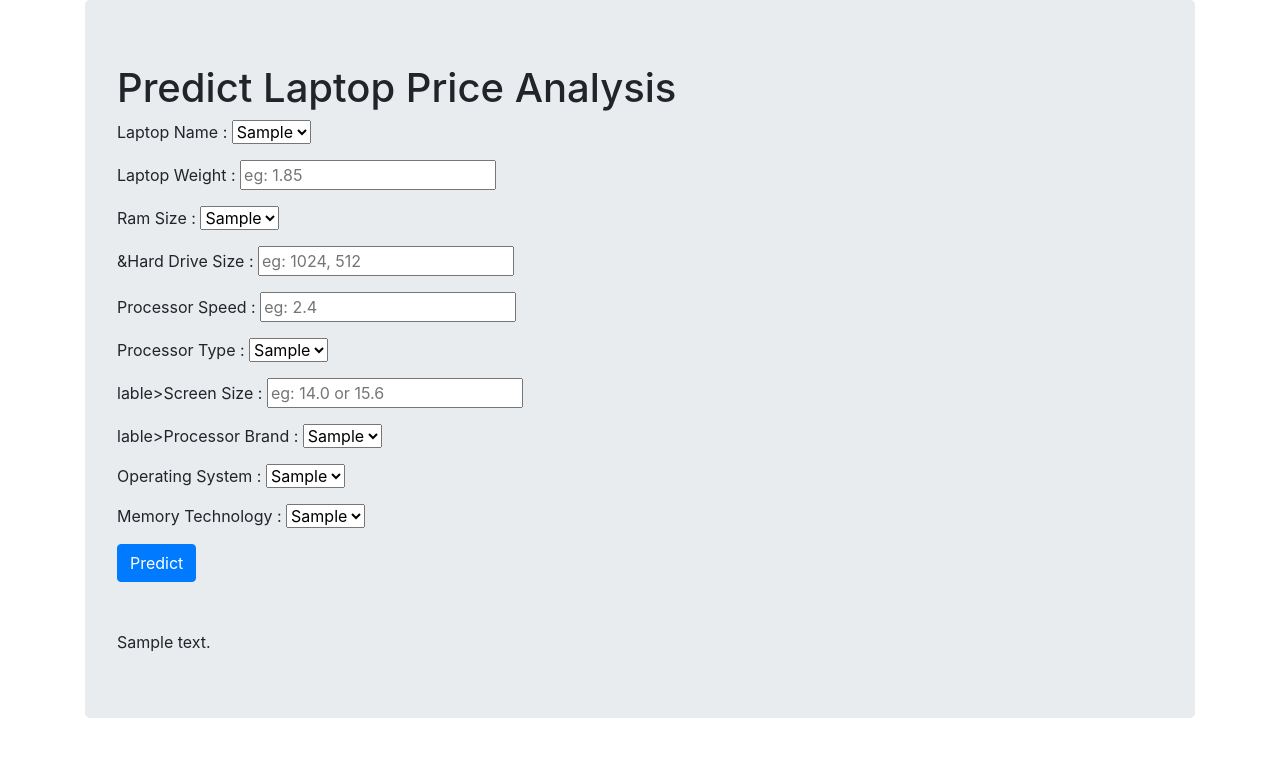
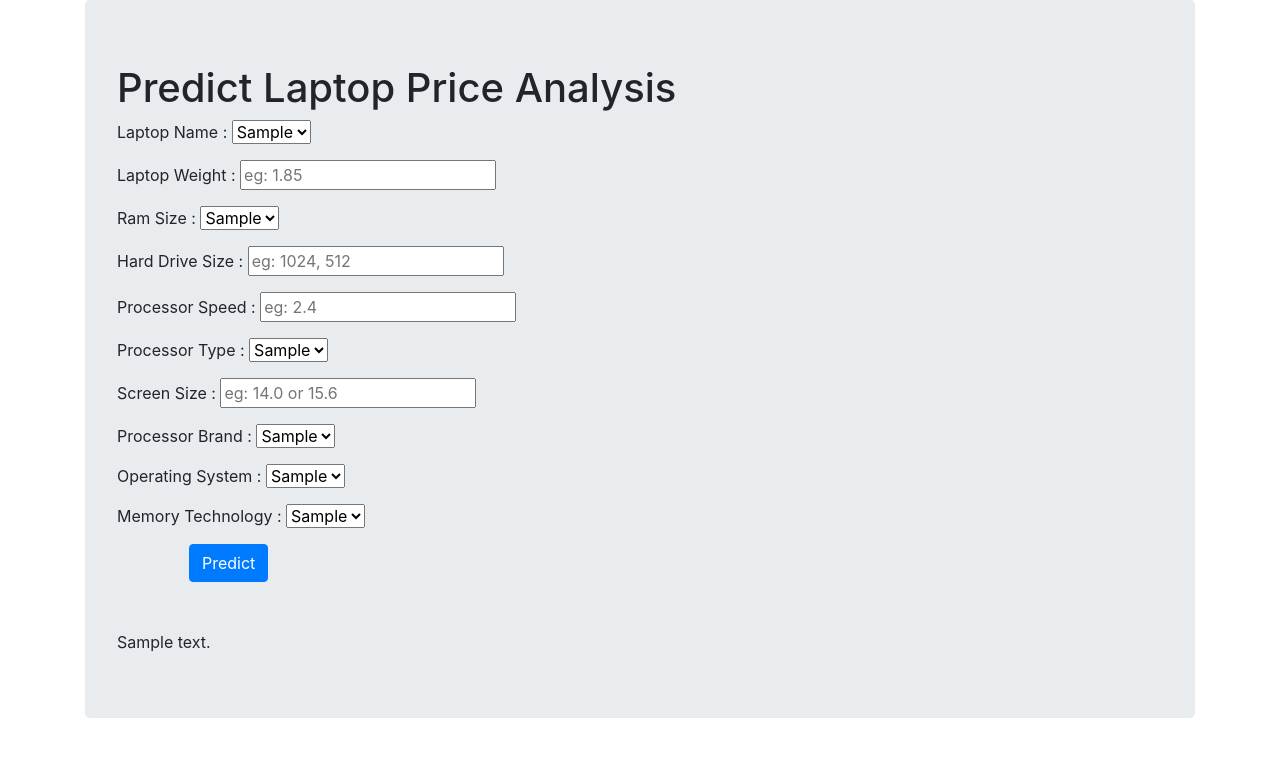
Before and after one commit to shravankumargottala/Heroku-Deployment, a Flask app: template templates/index.html in a window 1280 px wide. Shown: the top 757 px of the page. Run offline with Flask 2, Linux system fonts and the light colour scheme; the template is opened without the code that fills it: most values are stand-ins (such as "Sample title", 1, 10 or a date in 2020); parts of the project's set-up code (start-up, migrations or seed data) failed here and were passed over; some libraries are stand-ins or nearby versions.

Commit message:
Add files via upload

```diff
--- a/templates/index.html
+++ b/templates/index.html
@@ -44,7 +44,7 @@
          </select>
         </div>
         <div class="form-group">
-        &<lable>Hard Drive Size :</lable>
+        <lable>Hard Drive Size :</lable>
         <input type="text" name="hd_size" placeholder="eg: 1024, 512 " required="required" />
         </div>
         <div class="form-group">
@@ -60,11 +60,11 @@
          </select>
         </div>
         <div class="form-group">
-        lable>Screen Size :</lable>
+        <lable>Screen Size :</lable>
         <input type="text" name="scr_size" placeholder="eg: 14.0 or 15.6 " required="required" />
         </div>
         <div class="form-group">
-        lable>Processor Brand :</lable>
+        <lable>Processor Brand :</lable>
         <select name= "processor_brand" method="GET" action="/">
             {% for pb in processor_brand %}
                <option value= "{{pb}}" SELECTED>{{pb}}</option>"
@@ -87,7 +87,7 @@
             {% endfor %}
          </select>
          </div>
-        <button type="submit" class="btn btn-primary">Predict</button>
+        &nbsp;&nbsp;&nbsp;&nbsp;&nbsp;&nbsp;&nbsp;&nbsp;&nbsp;&nbsp;&nbsp;&nbsp;&nbsp;&nbsp;&nbsp;&nbsp;<button type="submit" class="btn btn-primary">Predict</button>
     </form>
 
    <br>
```
Also changed, not shown: templates/result.html (+7 -4 lines).
